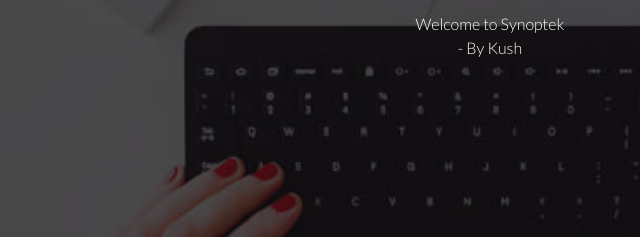
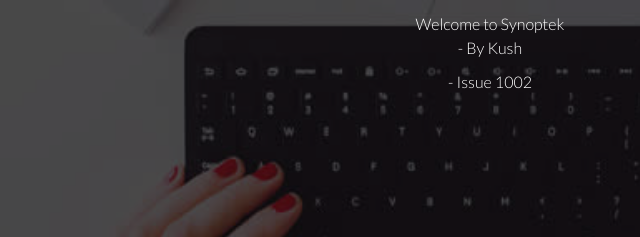
Before and after one commit to darjik/code-deploy-website, a plain HTML site: page index.html in a window 1280 px wide. Shown: the part 426-663 px from the top of the page, 150-790 px from the left. Drawn offline with Linux system fonts and the light colour scheme.

Commit message:
issue-1002
changes for issue 1002

```diff
--- a/index.html
+++ b/index.html
@@ -41,6 +41,7 @@
 					<div class="st-header-title">
 						<h2>Welcome <span>The Simple Webpage with Performance</span></h2>
 						<p>Welcome to Synoptek <br /> - By Kush </p>
+						<p> - Issue 1002 </p>
 					</div>
 				</div>
 			</div>
```
